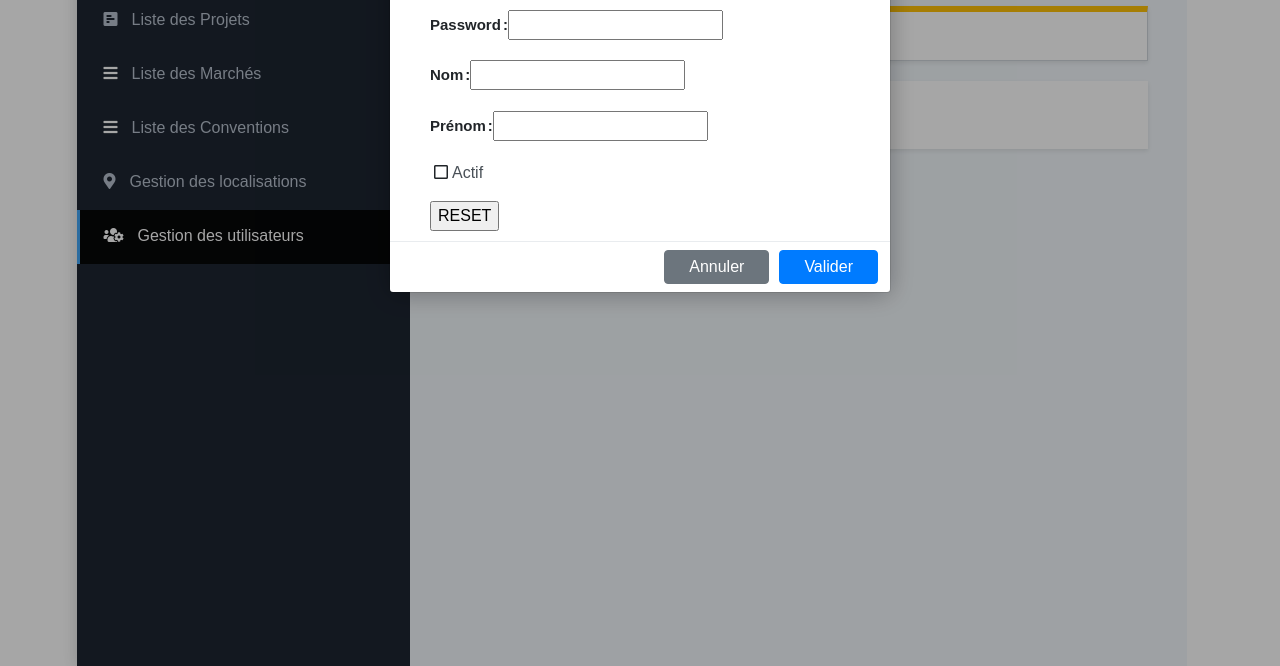
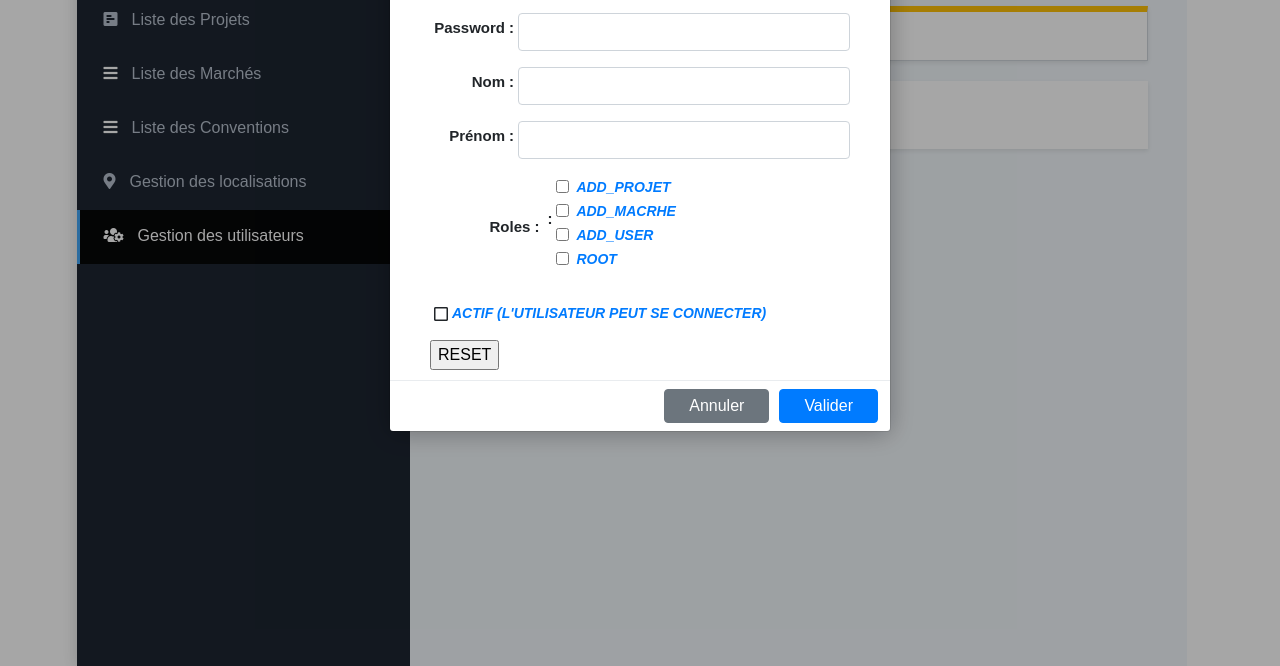
Before and after one commit to hayina/projets, a React app: page /users in a window 1280 px wide. Shown: the part 134-800 px from the top of the page. Built offline with nearby package versions, Linux system fonts and the light colour scheme; a web font is replaced by a local one.

Commit message:
user form roles ..

```diff
--- a/src/components/app.css
+++ b/src/components/app.css
@@ -73,11 +73,12 @@
 .db_2::after {
     content: ':';
     display: inline;
-    margin-left: 2px;
+    margin: 0px 4px;
 }
 
 
 .error-feedback {
     width: 100%;
+    margin-top: 2px;
     color: #dc3545;
 }
--- a/src/components/forms/form-fields/fields.js
+++ b/src/components/forms/form-fields/fields.js
@@ -136,7 +136,7 @@ export const CheckboxField = ({ input, meta, label, options }) => {
     return (
 
         <SimpleField label={label} meta={meta} >
-            <div className={ `${fieldCss(meta)}` }>
+            <div className={ meta && `${fieldCss(meta)}` }>
                 {options.map((option) => (
                     <div className="form-check" key={option.value}>
                         <input
@@ -260,5 +260,5 @@ export const ToggleField = ({label, input}) => {
 ////////////// SIMPLE FIELD
 
 export const TextInput = (props) => (
-    <input type="text" autoComplete="off" {...props} />
+    <input type="text" className="form-control" autoComplete="off" {...props} />
 )
--- a/src/components/forms/forms.css
+++ b/src/components/forms/forms.css
@@ -45,7 +45,7 @@
 .form-label::after {
     content: ':';
     display: inline;
-    margin-left: 2px;
+    margin: 0px 4px;
 }
 
 .field-label {
--- a/src/components/users/UserForm.js
+++ b/src/components/users/UserForm.js
@@ -2,7 +2,7 @@ import React, { useEffect, useState, useReducer } from 'react';
 import { connect } from 'react-redux';
 
 import './userForm.css'
-import { SimpleField2, TextInput, ToggleField } from '../forms/form-fields/fields';
+import { SimpleField2, TextInput, ToggleField, CheckboxField } from '../forms/form-fields/fields';
 import { hideModal, arrayPushing, arrayUpdating } from '../../actions';
 import Modal from '../modals/Modal';
 import { required, number } from '../forms/validator';
@@ -14,6 +14,7 @@ const intialFormValues = {
     nom: '',
     prenom: '',
     active: false,
+    roles: [],
 }
 
 
@@ -79,7 +80,7 @@ let UserForm = ({ dispatch, editMode, initUser=intialFormValues, userIndex }) =>
 
 
     const validateFields = ({checkAll=true}) => {
-        console.log('validateFields ---------->')
+        // console.log('validateFields ---------->')
         Object.entries(rules).forEach(([field, validators]) => {
             if( ( checkAll || state.touched[field] ) ) {
                 validate(field, validators, state.values[field])
@@ -88,11 +89,11 @@ let UserForm = ({ dispatch, editMode, initUser=intialFormValues, userIndex }) =>
         })
     }
     const validate = (field, validators, value) => {
-        console.log(`validate ---------->(${state.values[field]})`)
+        // console.log(`validate ---------->(${state.values[field]})`)
 
         for (let rule of validators) {
             let error = rule(value)
-            console.log(field, error)
+            // console.log(field, error)
             setErrors(field, error)
             if( error !== undefined ) break
         }
@@ -156,7 +157,7 @@ let UserForm = ({ dispatch, editMode, initUser=intialFormValues, userIndex }) =>
 
 
 
-            <div className={`form-content ${ submitting ? 'form-submitting is-submitting':'' }`}>
+            <div id="userForm" className={`form-content ${ submitting ? 'form-submitting is-submitting':'' }`}>
 
                 <SimpleField2 label="Login" error={errors.login}>
                     <TextInput
@@ -191,7 +192,25 @@ let UserForm = ({ dispatch, editMode, initUser=intialFormValues, userIndex }) =>
                     />
                 </SimpleField2>
 
-                <ToggleField label="Actif" error={errors.active}
+                <SimpleField2 label="Roles">
+                    <CheckboxField
+                        options={[
+                            {value: 1, label: 'ADD_PROJET'},
+                            {value: 2, label: 'ADD_MACRHE'},
+                            {value: 3, label: 'ADD_USER'},
+                            {value: 4, label: 'ROOT'},
+                        ]}
+                        input={{
+                            onChange: (checked) => {
+                                onChange('roles', checked);
+                                onFocus('roles');
+                            },
+                            value: values.roles
+                        }}
+                    />
+                </SimpleField2>
+
+                <ToggleField label="Actif (l'utilisateur peut se connecter)"
                     input={{
                         onChange: (checked) => {
                             onChange('active', checked);
@@ -201,11 +220,13 @@ let UserForm = ({ dispatch, editMode, initUser=intialFormValues, userIndex }) =>
                     }}
                 />
 
-                <div className="form-errors">
+
+
+                {/* <div className="form-errors">
                     {Object.keys(errors).map((err, i) =>
                             (<div className="err-item" key={i}>{err}. {errors[err]}</div>)
                     )}
-                </div>
+                </div> */}
 
                 <input type="button" value="RESET" onClick={ () => reset() } />
 
--- a/src/components/users/userForm.css
+++ b/src/components/users/userForm.css
@@ -8,3 +8,31 @@
 .err-item {
 
 }
+
+
+#userForm {
+
+}
+
+#userForm .simple-field-wr  {
+    display: flex;
+    align-items: center;
+}
+
+#userForm .simple-field-wr .form-label {
+    width: 27%;
+    text-align: right;
+}
+#userForm .simple-field-wr .form-control {
+
+}
+#userForm .simple-field-wr .form-check-label {
+    font-weight: 600;
+    color: #212529;
+    text-transform: lowercase;
+
+    color: #007bff;
+    font-style: italic;
+    text-transform: uppercase;
+    font-size: 14px;
+}
```
Also changed, not shown: src/components/users/UserList.js (+5 -2 lines).
